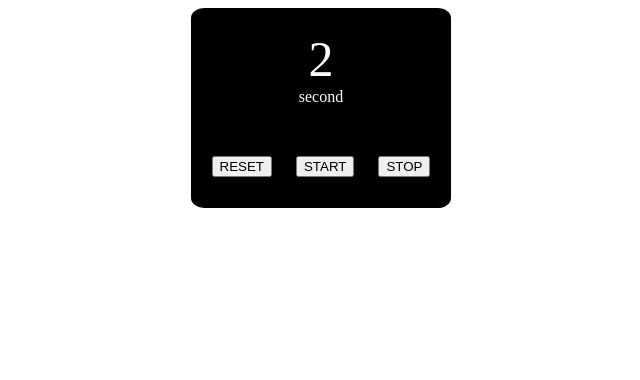
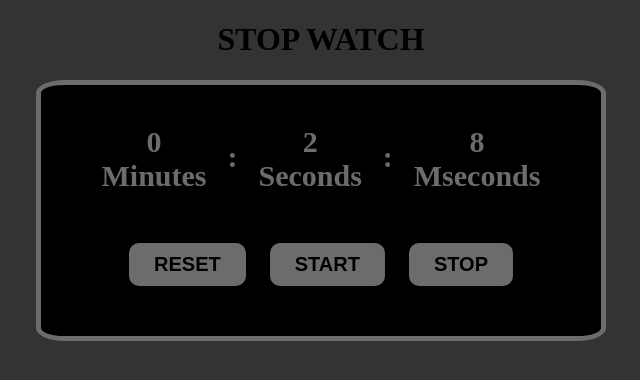
Before and after one commit to Safdar5588/simple-stopWatch, a plain HTML site: page index.html in a window 1280 px wide. Both pictures are taken after a click on the button "START". Shown: the whole page, without its empty margins (319-959 px from the left). Drawn offline with Linux system fonts and the light colour scheme.

Commit message:
first commit

```diff
--- a/index.css
+++ b/index.css
@@ -1,23 +1,51 @@
+body{
+    background-color: rgba(0,0,0,0.8);
+}
 
-
+h1{
+    text-align :center;
+    text-transform: uppercase;
+}
 
 .countainer{
-    width: 260px;
-    height: 200px;
+    width: 460px;
+    height: auto;
     margin: auto;
     text-align: center;
     align-content: center;
     background-color: black;
-    color: white;
     border-radius: 5%;
+    border:  5px solid rgb(110, 107, 107);
+    padding: 40px 50px;
+}
+
+.output-countainer{
+    display: flex;
+    justify-content: space-around;
+    color:  rgb(110, 107, 107);
+    font-size: 30px;
+    font-weight: bolder;
+}
+
+.dotted{
+    margin-top:15px;
+    font-weight:bolder;
 }
 
 .output{
-    font-size: 50px;
+    color: rgb(110, 107, 107);
 }
+
 .btn{
     margin: 10px;
+    background-color: rgb(110, 107, 107);
+    border: none;
+    padding: 10px 25px;
+    border-radius: 10px;
+    font-weight: bolder;
+    font-size: 20px;
 }
+
 .buttons{
-    margin-top: 40px;
+    margin-top: 40px ;
 }
--- a/index.html
+++ b/index.html
@@ -1,5 +1,6 @@
 <!DOCTYPE html>
 <html lang="en">
+
 <head>
     <meta charset="UTF-8">
     <meta name="viewport" content="width=device-width, initial-scale=1.0">
@@ -7,12 +8,31 @@
     <link rel="stylesheet" href="index.css">
     <title>Document</title>
 </head>
+
 <body>
 
+    <h1>Stop Watch</h1>
     <div class="countainer">
+        <div>
             <div class="output-countainer">
+                <div class="Minute">
+                    <div class="min">0</div>
+                    <div>Minutes</div>
+                </div>
+                <div class="dott">
+                    <div class="dotted">:</div>
+                </div>
+                <div class="Second">
                     <div class="output">0</div>
-            <div class="sec">second</div>
+                    <div class="sec">Seconds</div>
+                </div>
+                <div class="dott">
+                    <div class="dotted">:</div>
+                </div>
+                <div class="dott">
+                    <div class="mSec">0</div>
+                    <div>Mseconds</div>
+                </div>
             </div>
             <div class="buttons">
                 <button class="btn btnReset">RESET</button>
@@ -20,7 +40,8 @@
                 <button class="btn btnStop">STOP</button>
             </div>
         </div>
-
+    </div>
     <script src="index.js"></script>
 </body>
+
 </html>
--- a/index.js
+++ b/index.js
@@ -1,43 +1,73 @@
 let startBtn = document.querySelector(".btnStart")
 let stopBtn = document.querySelector(".btnStop")
 let resetBtn = document.querySelector(".btnReset")
-let number = 1;
+let output = document.querySelector(".output")
+let num = document.querySelector(".min")
+let mSec = document.querySelector(".mSec")
+let ans = 0;
+let ans2 = 0;
+let msec = 0;
+let number = 1
+let first = 3;
+let value = 0;
 
-let output = document.querySelector(".output")
-let ans = 0;
 
 function start() {
-    ans++;
-    output.innerHTML = ans;
+    msec++
+    mSec.innerHTML = msec
+    if (msec == 10) {
+        msec = 0
+        ans++
+        output.innerHTML = ans
+        if (ans == 60) {
+            ans = 0
+            ans2++
+            num.innerHTML = ans2
+        }
+    }
 }
 
+let second = 2;
 startBtn.addEventListener("click", function () {
+    if (second == 2) {
         number = 2;
+        second = 0;
+        value = 1
+        return
+    }
 })
 
 setInterval(function () {
     if (number == 2) {
         start();
     }
-}, 1000)
+}, 100)
 
 resetBtn.addEventListener("click", function () {
     ans = 0;
+    ans2 = 0;
+    msec = 0
     output.innerHTML = ans;
+    num.innerHTML = ans2;
+    mSec.innerHTML = msec
     number = 11
+    stopBtn.innerHTML = "STOP"
+    second = 2;
 });
 
-let first = 3;
+
 stopBtn.addEventListener("click", function () {
+    if (value == 1) {
         if (first == 3) {
             stopBtn.innerHTML = "RESUME"
+            number = 9
             first = 0
-        number = 9
             return
         }
         if (first == 0) {
-        stopBtn.innerHTML = "STOP"
+            stopBtn.innerHTML = "STOP";
+            number = 2
             first = 3
-        number = 2
+        }
     }
 })
```
Lines whose indentation alone changed are shown as unchanged.
